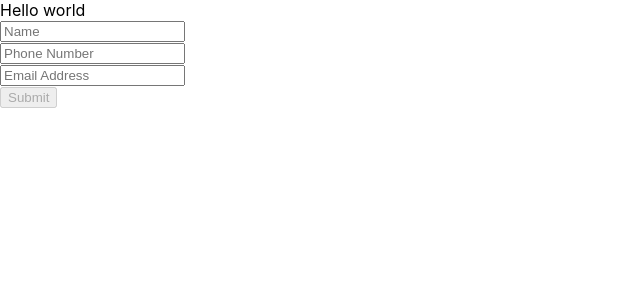
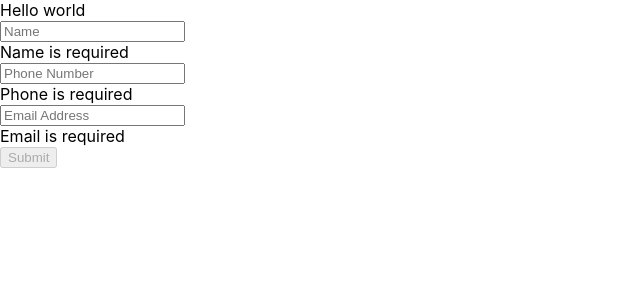
Before and after one commit to henriquenovais/react-experiments, a React (Create React App) app in the folder react-with-tdd/: page / in a window 1280 px wide. Shown: the top 300 px of the page, without its empty margins (0-640 px from the left). Built offline with nearby package versions, Linux system fonts and the light colour scheme.

Commit message:
Implement async error check for ContactModal

```diff
--- a/react-with-tdd/src/ContextModal/ContactModal.tsx
+++ b/react-with-tdd/src/ContextModal/ContactModal.tsx
@@ -11,16 +11,83 @@ export const ContactModal = (submit: any): JSX.Element => {
   const [emailError, setEmailError] = useState('');
 
   const [isValid, setIsValid] = useState(false);
+  const [isNameValid, setIsNameValid] = useState(false);
+  const [isPhoneValid, setIsPhoneValid] = useState(false);
+  const [isEmailValid, setIsEmailValid] = useState(false);
 
   useEffect(() => {
-    setIsValid(
-      !!name &&
-        !!phone &&
-        !!email &&
-        /^[0-9]{3}-[0-9]{3}-[0-9]{4}$/.test(phone) &&
-        /^[\w-.]+@([\w-]+\.)+[\w-]{2,4}$/.test(email), //^[\w-\.]+@([\w-]+\.)+[\w-]{2,4}$
-    );
-  }, [name, phone, email]);
+    // setIsValid(
+    //   !!name &&
+    //     !!phone &&
+    //     !!email &&
+    //     /^[0-9]{3}-[0-9]{3}-[0-9]{4}$/.test(phone) &&
+    //     /^[\w-.]+@([\w-]+\.)+[\w-]{2,4}$/.test(email), //^[\w-\.]+@([\w-]+\.)+[\w-]{2,4}$
+    // );
+
+    setNameError('');
+    setPhoneError('');
+    setEmailError('');
+
+    // let _valid = (() => {
+    //   if (!name) {
+    //     setNameError('Name is required');
+    //     return false;
+    //   } else if (!phone) {
+    //     setPhoneError('Phone is required');
+    //     return false;
+    //   } else if (!/^[0-9]{3}-[0-9]{3}-[0-9]{4}$/.test(phone)) {
+    //     setPhoneError('Phone is improperly formatted');
+    //     return false;
+    //   } else if (!email) {
+    //     setEmailError('Email is required');
+    //     return false;
+    //   } else if (!/^[\w-.]+@([\w-]+\.)+[\w-]{2,4}$/.test(email)) {
+    //     setEmailError('Email is improperly formatted');
+    //     return false;
+    //   } else {
+    //     return true;
+    //   }
+    // })();
+
+    let checkIsNameValid = (() => {
+      if (!name) {
+        setNameError('Name is required');
+        return false;
+      } else {
+        return true;
+      }
+    })();
+
+    let checkIsPhoneValid = (() => {
+      if (!phone) {
+        setPhoneError('Phone is required');
+        return false;
+      } else if (!/^[0-9]{3}-[0-9]{3}-[0-9]{4}$/.test(phone)) {
+        setPhoneError('Phone is improperly formatted');
+        return false;
+      } else {
+        return true;
+      }
+    })();
+
+    let checkIsEmailValid = (() => {
+      if (!email) {
+        setEmailError('Email is required');
+        return false;
+      } else if (!/^[\w-.]+@([\w-]+\.)+[\w-]{2,4}$/.test(email)) {
+        setEmailError('Email is improperly formatted');
+        return false;
+      } else {
+        return true;
+      }
+    })();
+
+    setIsNameValid(checkIsNameValid);
+    setIsEmailValid(checkIsEmailValid);
+    setIsPhoneValid(checkIsPhoneValid);
+
+    setIsValid(isNameValid && isEmailValid && isPhoneValid);
+  }, [name, phone, email, isNameValid, isEmailValid, isPhoneValid]);
 
   return (
     <div className={styles.main}>
```
Also changed, not shown: 1 other file (tests, documents, lock files or other folders).
